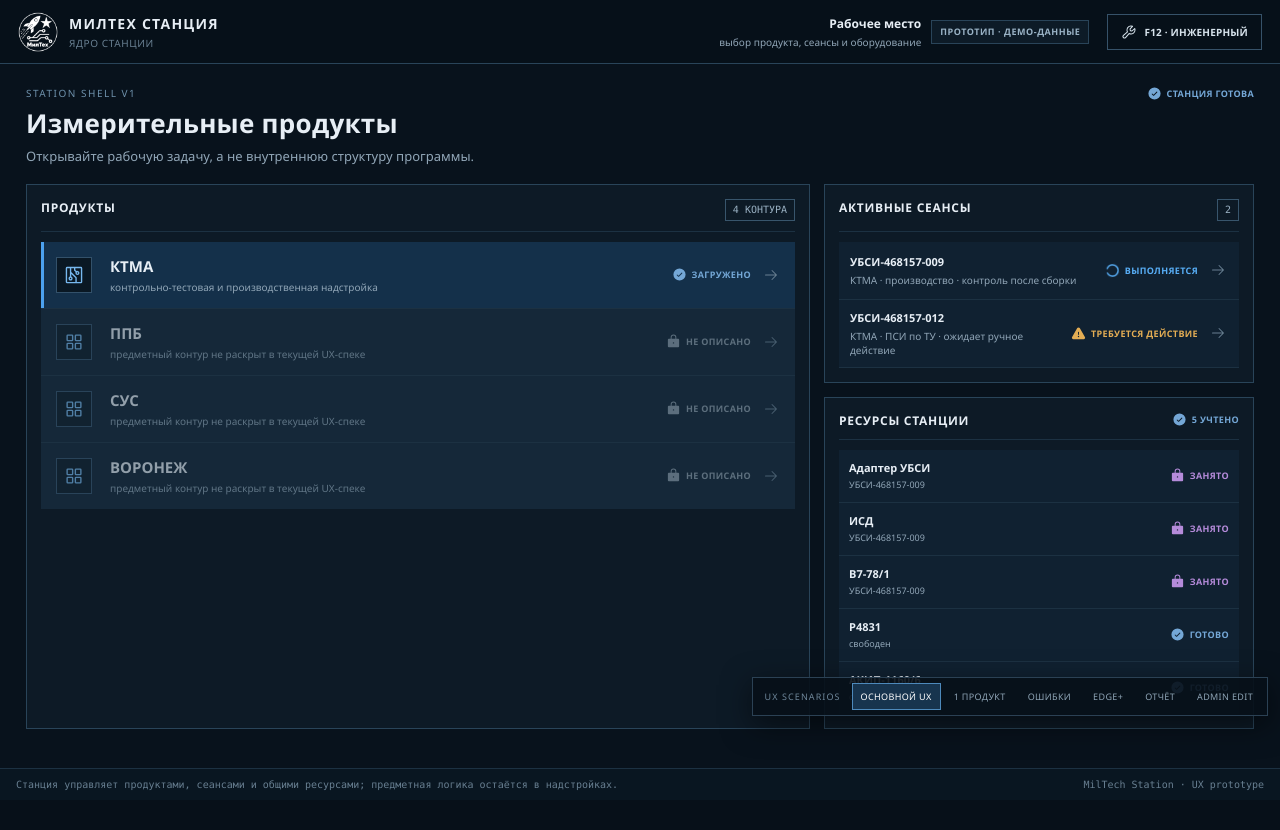
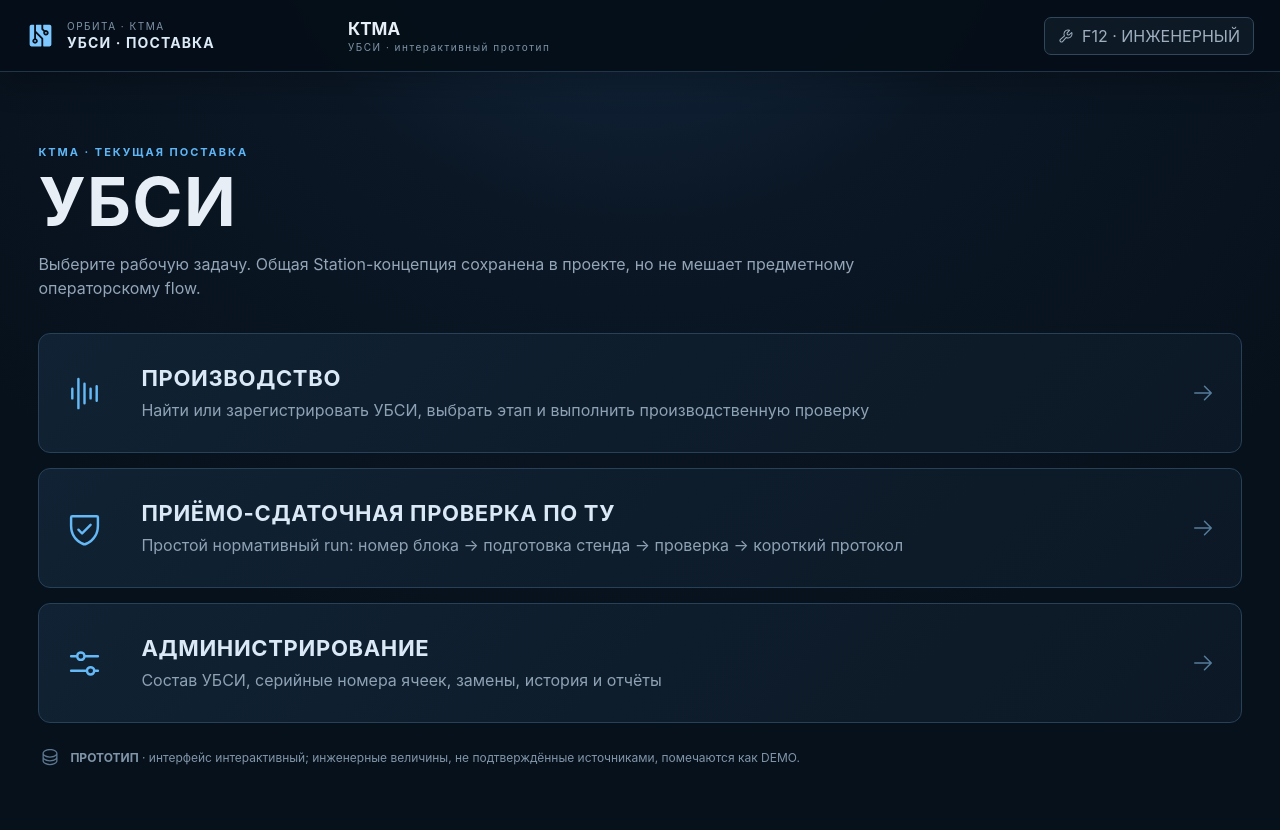
Before and after one commit to Anatolichka2202/KPA-YALK_MODULE, a React (Vite) app in the folder design-prototype/: page / in a window 1280 px wide. Shown: the top 830 px of the page. Before the commit the page ends 800 px from the top, so only its background shows below. Built offline with nearby package versions, Linux system fonts and the light colour scheme.

Commit message:
design: make UBSI supply prototype the active entry

```diff
--- a/design-prototype/src/main.jsx
+++ b/design-prototype/src/main.jsx
@@ -1,16 +1,10 @@
 import React from "react";
 import { createRoot } from "react-dom/client";
-import { AppV1 } from "./AppV1.jsx";
-import "./station-v1.css";
-import "./station-v1-safety.css";
-import "./station-v1-scenarios.css";
-import "./station-v1-workspaces.css";
-import "./station-v1-edge.css";
-import "./station-v1-hmi-states.css";
-import "./station-v1-empty.css";
+import { UbsiSupplyApp } from "./ubsi/UbsiSupplyApp.jsx";
+import "./ubsi/ubsi-supply.css";
 
 createRoot(document.getElementById("root")).render(
   <React.StrictMode>
-    <AppV1 />
+    <UbsiSupplyApp />
   </React.StrictMode>,
 );
```
